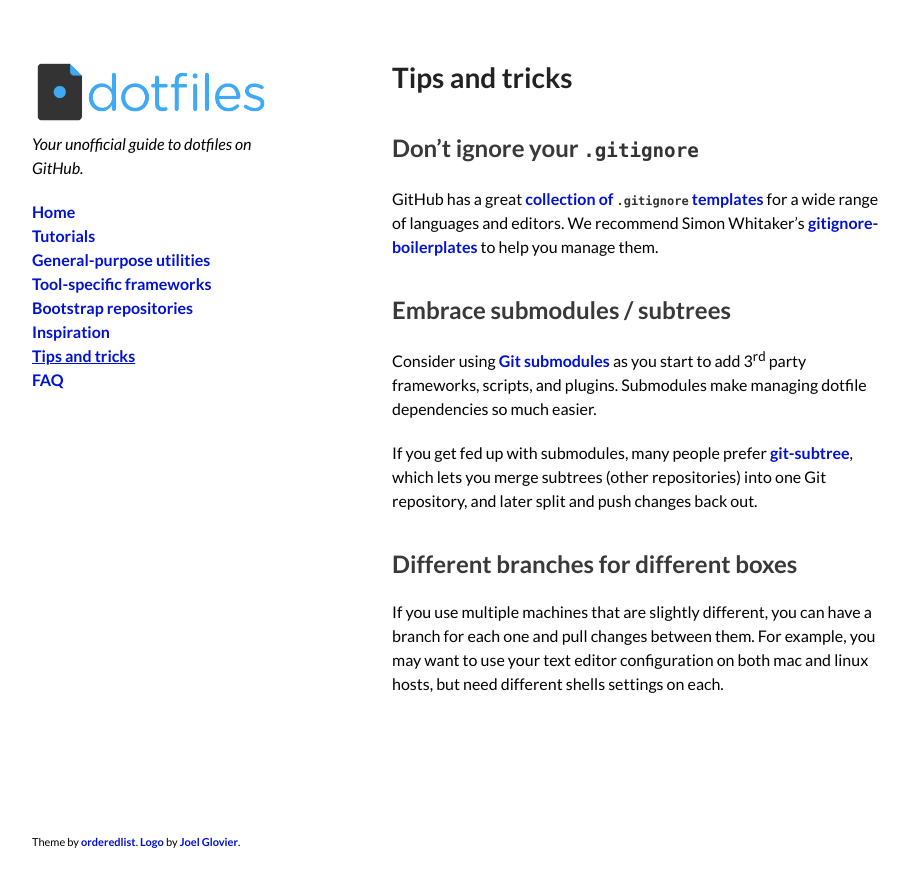
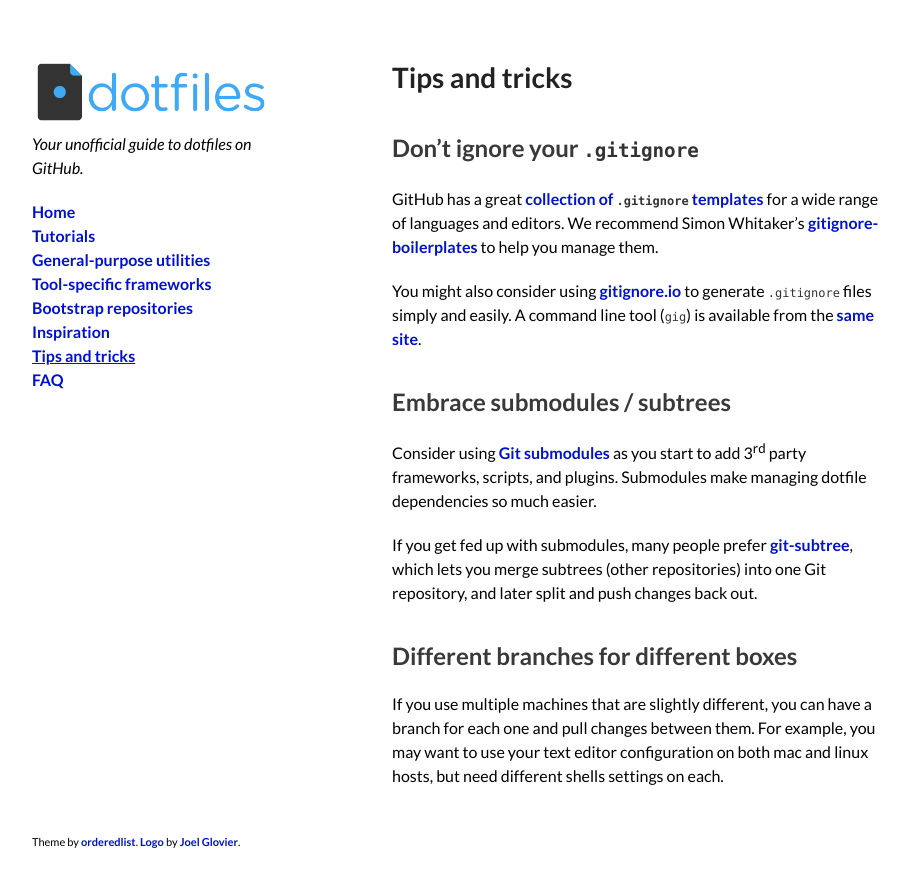
Before and after one commit to dotfiles/dotfiles.github.com, a Jekyll site: the page built from tips.md, in a window 1280 px wide. Shown: the top 887 px of the page, without its empty margins (178-1087 px from the left). Built offline with Jekyll 4.4.1, drawn with Linux system fonts in a browser that asks for light colours; comment, search, counter and statistics services are not loaded.

Commit message:
Adds gitignore.io to the tips page #324.

```diff
--- a/tips.md
+++ b/tips.md
@@ -8,6 +8,8 @@
 ## Don't ignore your `.gitignore`
 
 GitHub has a great [collection of `.gitignore` templates](https://github.com/github/gitignore) for a wide range of languages and editors. We recommend Simon Whitaker's [gitignore-boilerplates](https://github.com/simonwhitaker/gibo) to help you manage them.
+
+You might also consider using [gitignore.io](https://gitignore.io) to generate `.gitignore` files simply and easily. A command line tool (`gig`) is available from the [same site](https://docs.gitignore.io/install/command-line).
 
 ## Embrace submodules / subtrees
 
```
